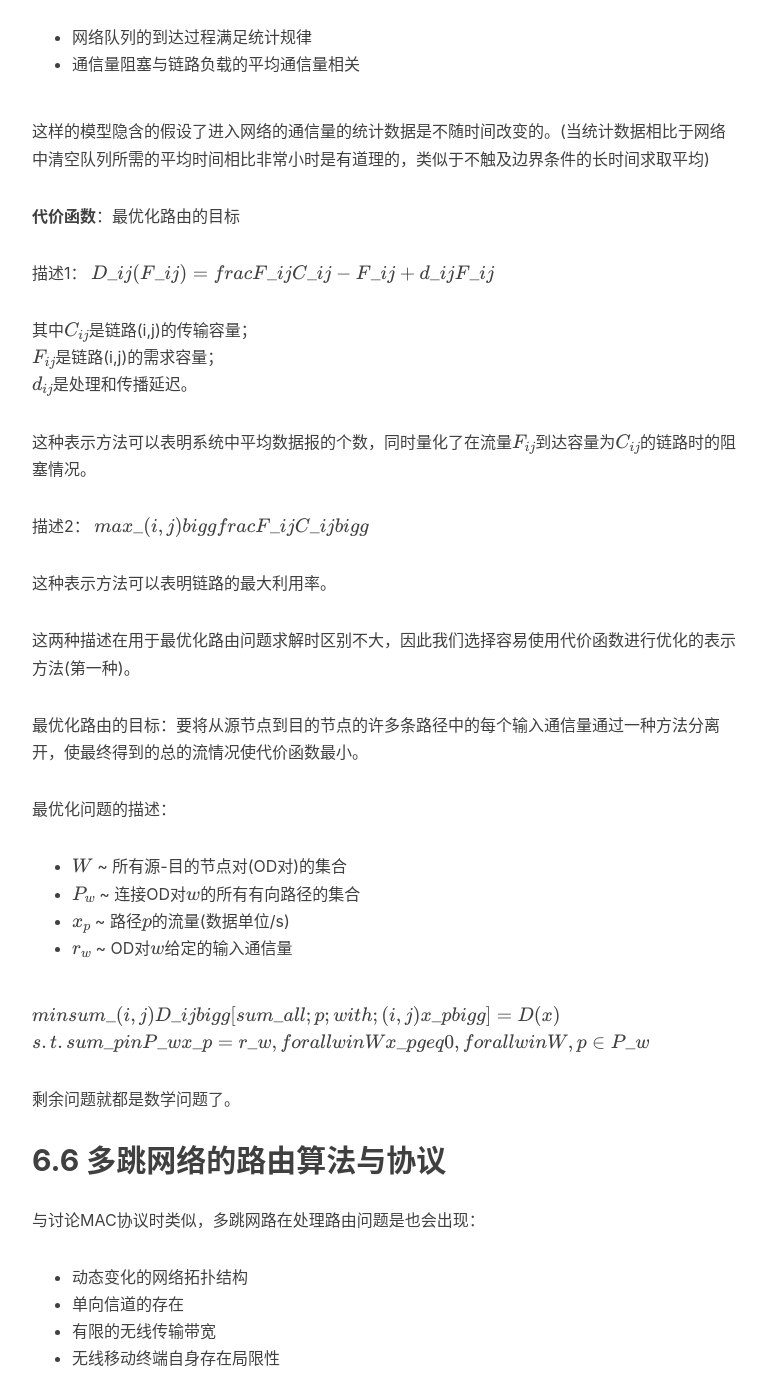
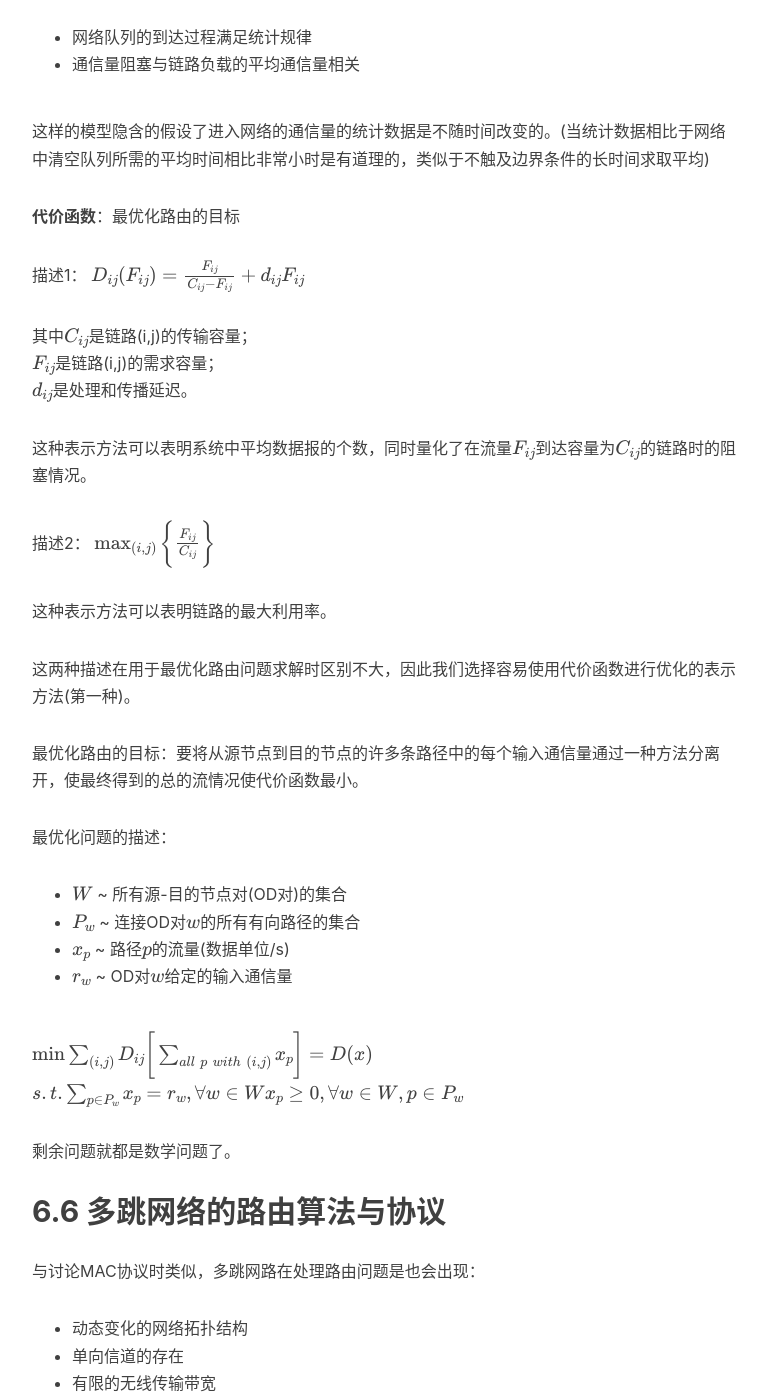
Before and after one commit to Garacc/garacc.github.io, a Jekyll site: the page built from _posts/2018-01-08-comnet-summary.markdown, in a window 1280 px wide and 1400 px high, scrolled down 23825 px. Shown: the whole window, without its empty margins (233-999 px from the left). Built offline with Jekyll 4.4.1, drawn with Linux system fonts in a browser that asks for light colours; nearby versions of some CDN libraries; formulas are drawn with MathJax 3; comment, search, counter and statistics services are not loaded.

```diff
--- a/_posts/2018-01-08-comnet-summary.markdown
+++ b/_posts/2018-01-08-comnet-summary.markdown
@@ -631,7 +631,7 @@ DTN(Delay Tolerant Networks)网络，即时延容忍网络，包括水声、卫
 
 描述1：
 $$
-D\_{ij}(F\_{ij})=\\frac{F\_{ij}}{C\_{ij}-F\_{ij}}+d\_{ij}F\_{ij}
+D_{ij}(F_{ij})=\frac{F_{ij}}{C_{ij}-F_{ij}}+d_{ij}F_{ij}
 $$
 
 其中\\(C\_{ij}\\)是链路(i,j)的传输容量；
@@ -642,7 +642,7 @@ $$
 
 描述2：
 $$
-\\max\_{(i,j)}\\bigg\\{\\frac{F\_{ij}}{C\_{ij}}\\bigg\\}
+\max_{(i,j)}\bigg\{\frac{F_{ij}}{C_{ij}}\bigg\}
 $$
 
 这种表示方法可以表明链路的最大利用率。
@@ -659,11 +659,11 @@ $$
 - \\(r_{w}\\) ~ OD对\\(w\\)给定的输入通信量
 
 $$
-\\min \\sum\_{(i,j)}D\_{ij}\\bigg[\\sum\_{all\\;p\\;with\\;(i,j)}x\_{p}\\bigg]=D(x)
+\min \sum_{(i,j)}D_{ij}\bigg[\sum_{all\;p\;with\;(i,j)}x_{p}\bigg]=D(x)
 $$
 $$
-s.t. \\sum\_{p \\in P\_{w}}x\_{p}=r\_{w}, \\forall w \\in W \\\\
-x\_{p} \\geq 0, \\forall w \\in W, p \in P\_{w}
+s.t. \sum_{p \in P_{w}}x_{p}=r_{w}, \forall w \in W \\
+x_{p} \geq 0, \forall w \in W, p \in P_{w}
 $$
 
 剩余问题就都是数学问题了。
```
